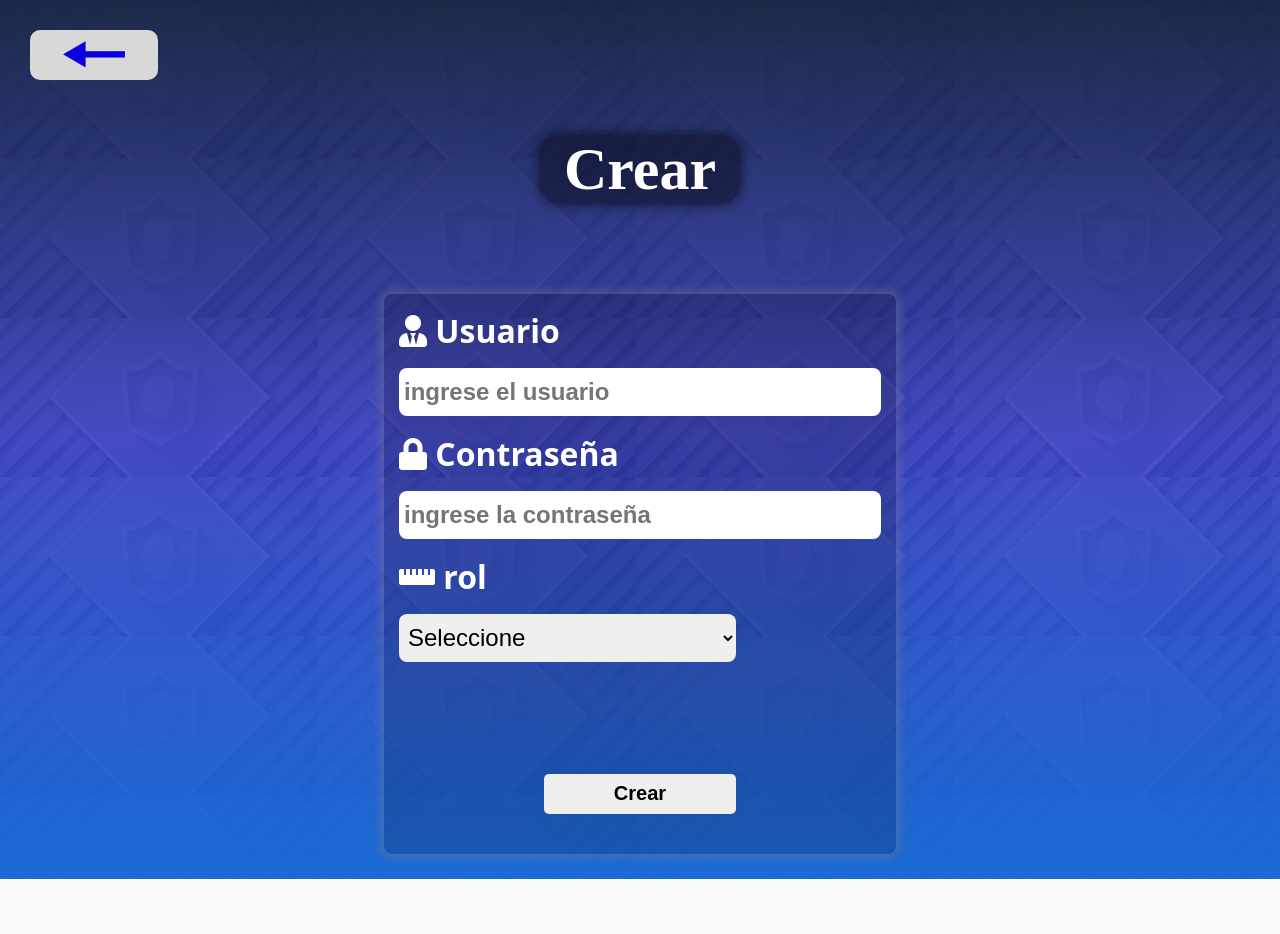
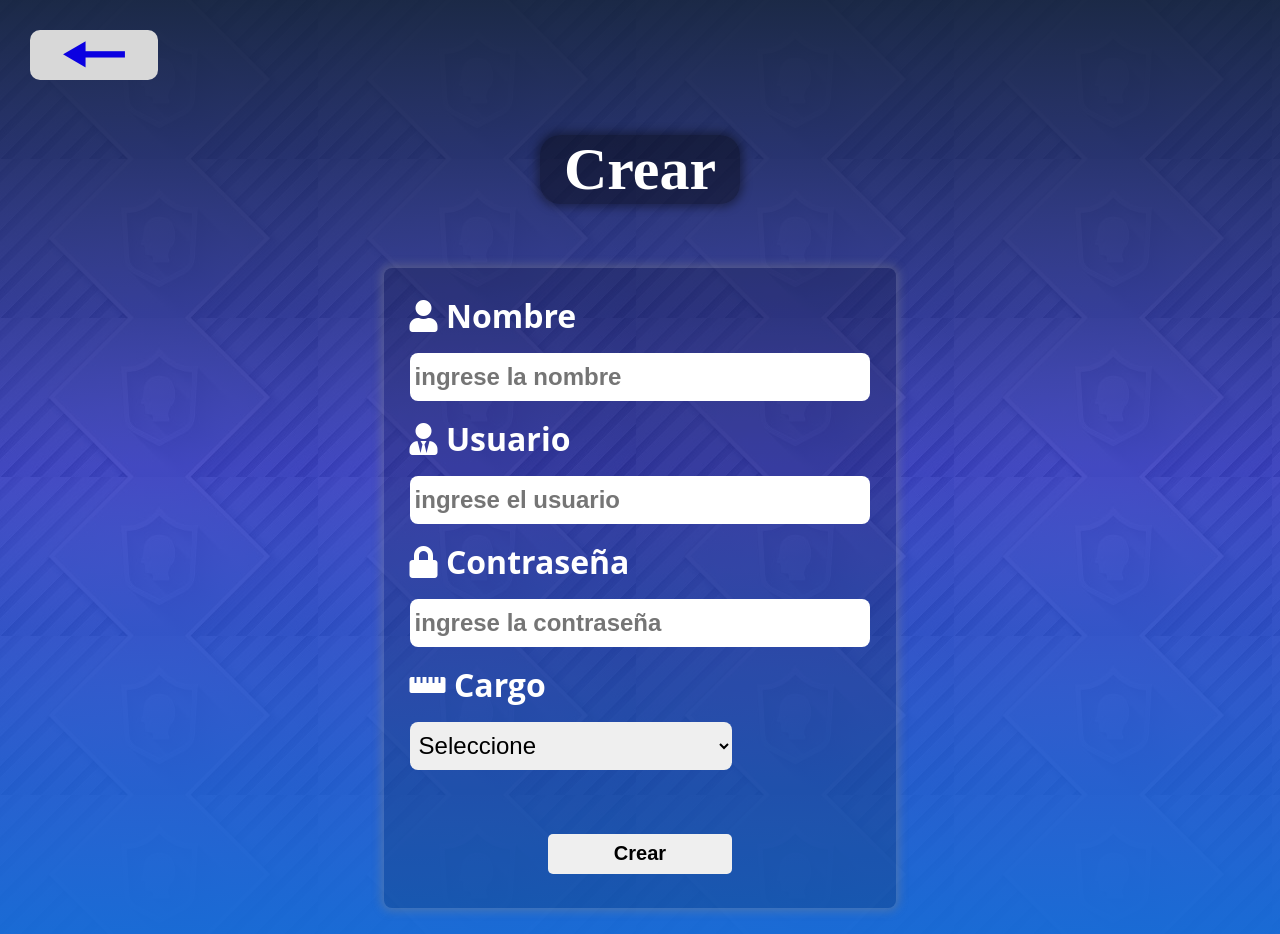
Before and after one commit to brayanmf/login_crud.github, a PHP site: page /vista/crear.php in a window 1280 px wide. Before the commit the page ends 879 px from the top, so only its background shows below. Run offline with PHP 8.4, Linux system fonts and the light colour scheme.

Commit message:
agregando campo name

```diff
--- a/controlador/crear1.php
+++ b/controlador/crear1.php
@@ -7,7 +7,15 @@ if (isset($_POST['ingresar'])){
         $error['email']="requerimos el usuario";
     }
     if(empty($_POST['contraseña'])){
-        $error['pas']="requerimos la contraseña";
+        $error['contra']="requerimos la contraseña";
+    }
+    if(empty($_POST['name'])){
+        $error['name']="requerimos el nombre";
+    }
+
+
+    if(!isset($_POST['select'])){
+        $error['select']="requerimos un cargo";
     }
 
     if(count($error)==0){
@@ -16,6 +24,7 @@ if (isset($_POST['ingresar'])){
         $user==new Usuario;
         $user->user=$_POST['usuario'];/*le paso como parametro los pos (solo esto esta modificado si sale mal es por esto) */
         $user->password=$_POST['contraseña'];
+        $user->name=$_POST['name'];
         $user->select=$_POST['select'];
         $b=$user->createuser();
         if($b){
--- a/controlador/tabla1.php
+++ b/controlador/tabla1.php
@@ -13,7 +13,9 @@ foreach($a as $fila){$count++; ?>
 <tr>
 <td ><?php echo $count;?></td>
 <td ><?php echo $fila['usuario']; ?></td>
+<td ><?php echo $fila['nombre']; ?></td>
 <td ><?php echo $fila['rol']; ?></td>
+
 <td>    <a href="editar.php?editar&id=<?php echo $fila["id"] ?>"class="a">editar<i class="fas fa-edit"></i></a>
   <a href="panel.php?id=<?php echo $fila["id"] ?>" class="a" style="margin-left:5px">borrar<i class="fas fa-trash-alt"></i></a></td>
 
--- a/css/style.css
+++ b/css/style.css
@@ -26,7 +26,7 @@ section{
     /*titulo*/
 }
 .titulo{
-    margin: 55px auto;
+    margin: 55px auto auto;
     text-align: center;
     color: #fff;
     font-size: 2.5rem;
@@ -38,11 +38,11 @@ section{
 }
 /*formulario*/
 .formulario{
-    margin: 7% auto 2%;
+    margin: 5% auto 2%;
 
     width: 30%;
-    height: 40%;
-    padding: 15px;
+    height: 80vh;
+    padding: 2%;
     background: #0003042c;
     border-radius: 8px;
     -webkit-box-shadow: 0px 0px 10px 3px rgba(136, 136, 136, 0.4);
@@ -101,7 +101,7 @@ section{
     border-radius: 5px;
     height: 40px;
     width: 40%;
-    margin: 6rem auto;
+    margin: 3rem auto;
     display: block;
     cursor: pointer;
     border: none;
@@ -120,6 +120,7 @@ section{
 
 /*alerta*/
 .alert{
+
     padding: 10px;
     background: rgb(194, 60, 60);
 }
@@ -221,7 +222,7 @@ margin:15px 10px 0;
 
 
         width: 40%;
-        height: 70vh;
+        height: 80vh;
     }
     .tabla{
         width: 90%;
--- a/index.php
+++ b/index.php
@@ -15,7 +15,7 @@ if(isset($_SESSION['id'])){/*si el usuario esta logeado me direcciona al form pr
     <meta http-equiv="X-UA-Compatible" content="IE=edge">
     <meta name="viewport" content="width=device-width, initial-scale=1.0">
     <title>Crud</title>
-    <link rel="shortcut icon" href="./asset/descarga.ico" type="image/x-icon">
+    <link rel="shortcut icon" href="./asset/descargar.ico" type="image/x-icon">
     <meta name="description" content="un crud realizado con poo,mvc"/>
     <link rel="stylesheet" href="./css/style.css">
 
--- a/modelo/user.php
+++ b/modelo/user.php
@@ -9,7 +9,7 @@ class Usuario {
         $this->db=conectar::Conexiones();
 		$this->user="";
 		$this->password="";
-
+        $this->name="";
         $this->id="";
         $this->select="";
 
@@ -26,7 +26,7 @@ class Usuario {
 
         }
         public function edituser(){/**/
-            $f=$this->db->prepare("SELECT id,usuario,rol FROM usuarios WHERE id=:a");
+            $f=$this->db->prepare("SELECT id,usuario,nombre,rol FROM usuarios WHERE id=:a");
             $f->bindParam(':a',$this->id);
             $f->execute();
             $a=$f->fetch(PDO::FETCH_ASSOC);
@@ -37,8 +37,9 @@ class Usuario {
 
 
         public function update(){
-            $this->password=password_hash($this->password,PASSWORD_DEFAULT);
-            $f=$this->db->prepare("UPDATE usuarios SET usuario=:usuario, pass=:pass, rol=:rol WHERE id=:a");
+            $this->password=password_hash($this->password,PASSWORD_DEFAULT);//encriptando
+            $f=$this->db->prepare("UPDATE usuarios SET usuario=:usuario, nombre=:nombre,pass=:pass, rol=:rol WHERE id=:a");
+            $f->bindParam(':nombre',$this->name);
             $f->bindParam(':usuario',$this->user);
             $f->bindParam(':pass',$this->password);
             $f->bindParam(':rol',$this->select);
@@ -48,11 +49,12 @@ class Usuario {
 
         }
         public function createuser(){
-            $this->password=password_hash($this->password,PASSWORD_DEFAULT);
+            $this->password=password_hash($this->password,PASSWORD_DEFAULT);//encriptando
 
-            $f=$this->db->prepare("INSERT INTO usuarios (usuario,pass,rol)VALUES(:user,:pass,:rol)");
+            $f=$this->db->prepare("INSERT INTO usuarios (usuario,nombre,pass,rol)VALUES(:user,:nombre,:pass,:rol)");
 
             $f->bindParam(':user',$this->user);
+            $f->bindParam(':nombre',$this->name);
             $f->bindParam(':rol',$this->select);
             $f->bindParam(':pass',$this->password);
             $a=$f->execute();
@@ -69,7 +71,7 @@ class Usuario {
 
         public function getdataU(){
 
-            $f=$this->db->prepare("SELECT id,usuario,rol FROM usuarios");
+            $f=$this->db->prepare("SELECT id,usuario,nombre,rol FROM usuarios");
             $f->execute();
             $a=$f->fetchAll(PDO::FETCH_ASSOC);/*para foreach trae los datos de golpe,ideal para pequeñas tablas poo lo usan comun mente */
             return $a;
--- a/vista/crear.php
+++ b/vista/crear.php
@@ -23,12 +23,16 @@ require('./../controlador/crear1.php');
                 <?php endforeach;/*un foreach para recorrer los errores de del array*/?>
                   </div>
     <?php endif;?>
+    <label><i class="fas fa-user"></i> Nombre</label>
+        <input type="text" name="name" placeholder="ingrese la nombre">
         <label><i class="fas fa-user-tie"></i> Usuario </label>
         <input type="text" name="usuario" placeholder="ingrese el usuario">
+
         <label><i class="fas fa-lock"></i> Contraseña</label>
         <input type="password" name="contraseña" placeholder="ingrese la contraseña">
-        <label ><i class="fas fa-ruler-horizontal"></i> rol  </label>
-        <select id="select"name="select" class="select" ><!--ajax ideal de una db-->
+
+        <label ><i class="fas fa-ruler-horizontal"></i> Cargo  </label>
+        <select id="select" name="select" class="select" ><!--ajax ideal de una db-->
             <option selected disabled>Seleccione</option>
             <option>Administrador</option>
             <option>Jefe de Personal</option>
--- a/vista/head.php
+++ b/vista/head.php
@@ -5,7 +5,7 @@
     <meta http-equiv="X-UA-Compatible" content="IE=edge">
     <meta name="viewport" content="width=device-width, initial-scale=1.0">
     <title>Crud</title>
-    <link rel="shortcut icon" href="./../asset/descarga.ico" type="image/x-icon">
+    <link rel="shortcut icon" href="./../asset/descargar.ico" type="image/x-icon">
     <meta name="description" content="un crud realizado con poo,mvc"/>
 
     <link rel="stylesheet" href="./../css/style.css">
```
Also changed, not shown: controlador/editar1.php (+6 -3 lines), vista/editar.php (+8 -2 lines), vista/graficos.php (added, +17 -0 lines), vista/panel.php (+13 -0 lines), asset/descargar.ico.
